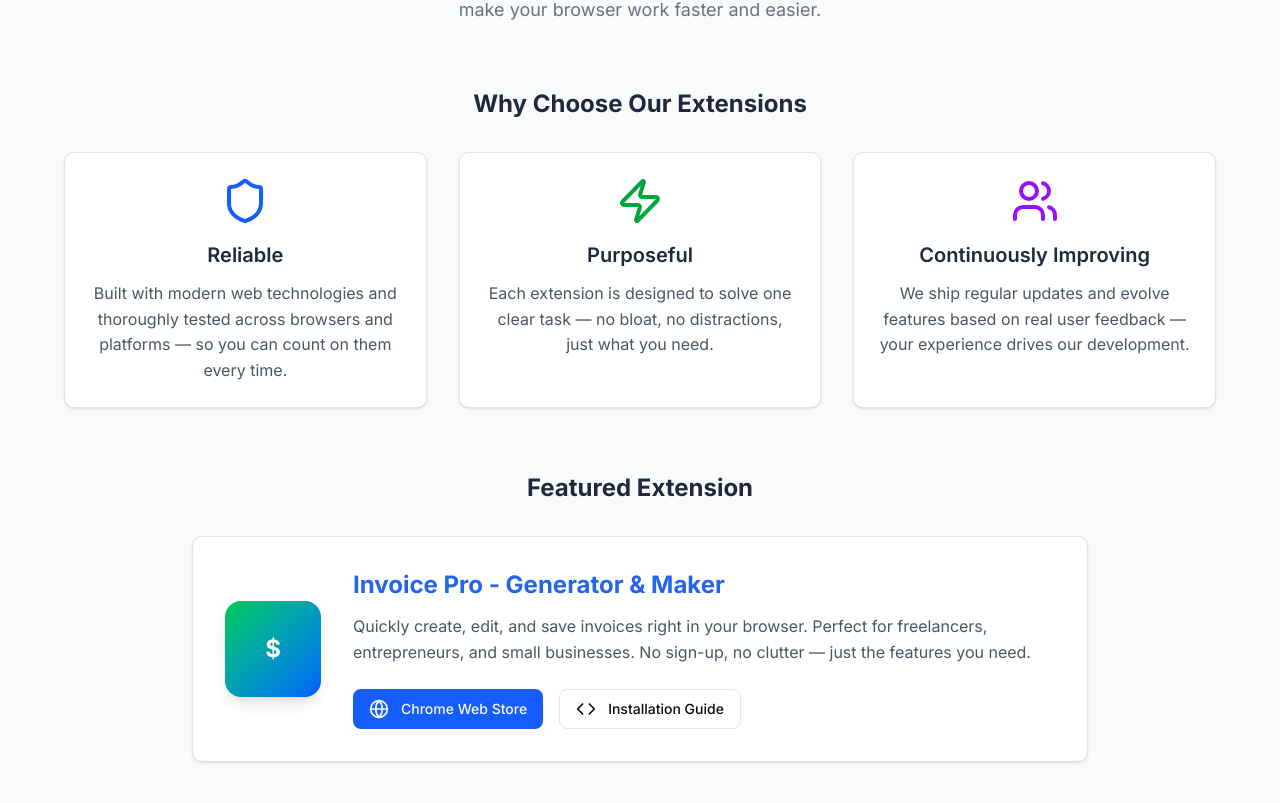
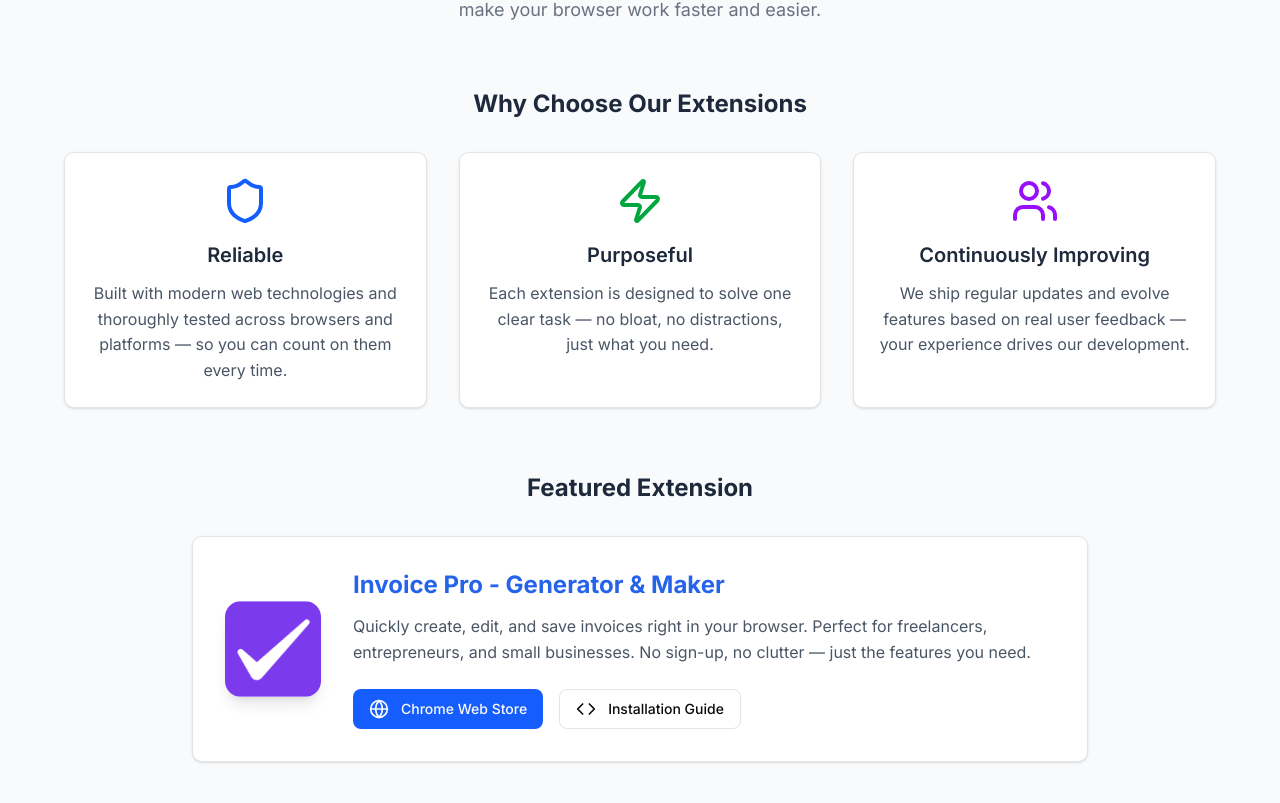
Before and after one commit to lumen-extensions/lumen-extensions.github.io, a Next.js app: page / in a window 1280 px wide. Shown: the part 285-1088 px from the top of the page. Built offline with nearby package versions, Linux system fonts and the light colour scheme.

Commit message:
Add Invoice Pro extension icon and update Featured Extension display

```diff
--- a/src/app/page.tsx
+++ b/src/app/page.tsx
@@ -85,8 +85,20 @@ export default function HomePage() {
               <div className="flex flex-col md:flex-row items-center gap-8">
                 {/* Extension Icon */}
                 <div className="flex-shrink-0">
-                  <div className="w-24 h-24 bg-gradient-to-br from-green-500 to-blue-600 rounded-2xl shadow-lg flex items-center justify-center">
-                    <span className="text-white font-bold text-2xl">$</span>
+                  <div className="w-24 h-24 rounded-2xl shadow-lg overflow-hidden">
+                    <img
+                      src="/icons/invoice-pro-icon.png"
+                      alt="Invoice Pro Extension Icon"
+                      className="w-full h-full object-cover"
+                      onError={(e) => {
+                        // Fallback to gradient if image fails to load
+                        e.currentTarget.style.display = 'none';
+                        e.currentTarget.nextElementSibling.style.display = 'flex';
+                      }}
+                    />
+                    <div className="w-full h-full bg-gradient-to-br from-green-500 to-blue-600 flex items-center justify-center" style={{display: 'none'}}>
+                      <span className="text-white font-bold text-2xl">$</span>
+                    </div>
                   </div>
                 </div>
 
```
Also changed, not shown: public/icons/invoice-pro-icon.png (added).
